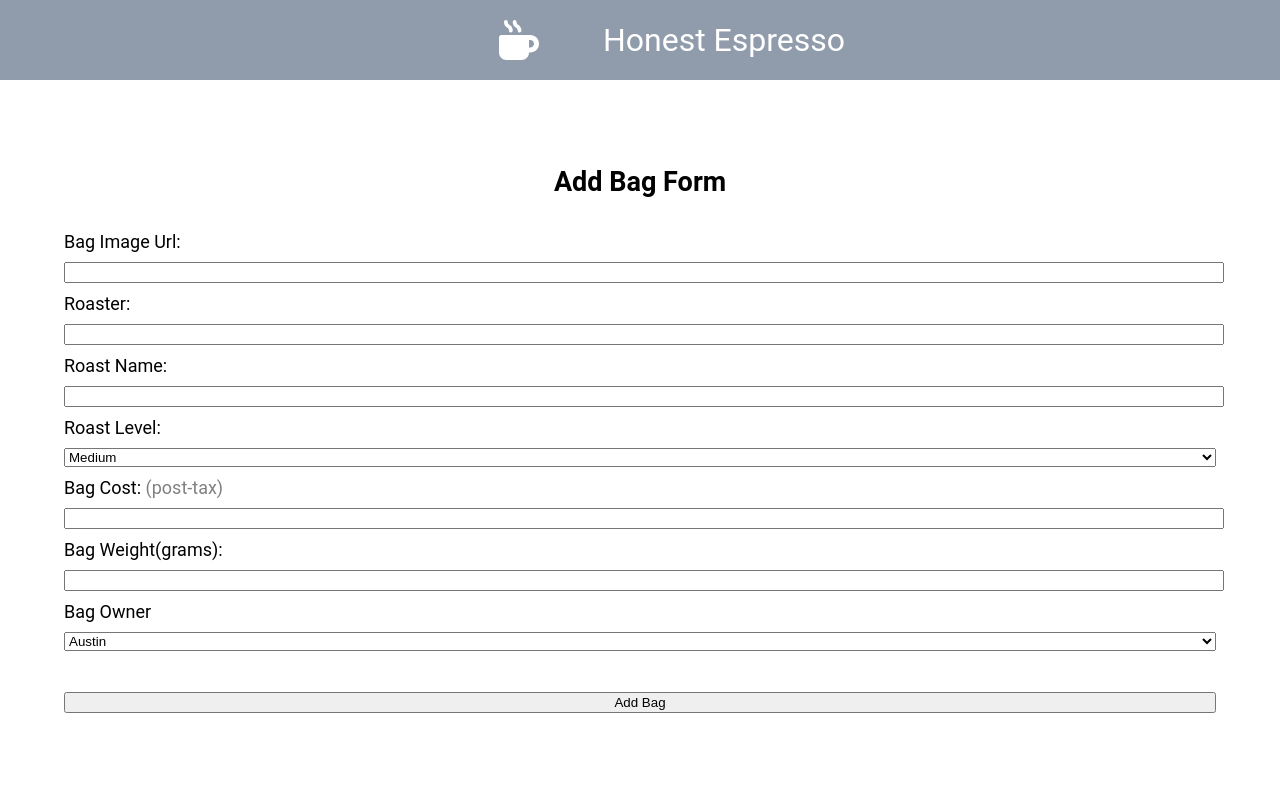
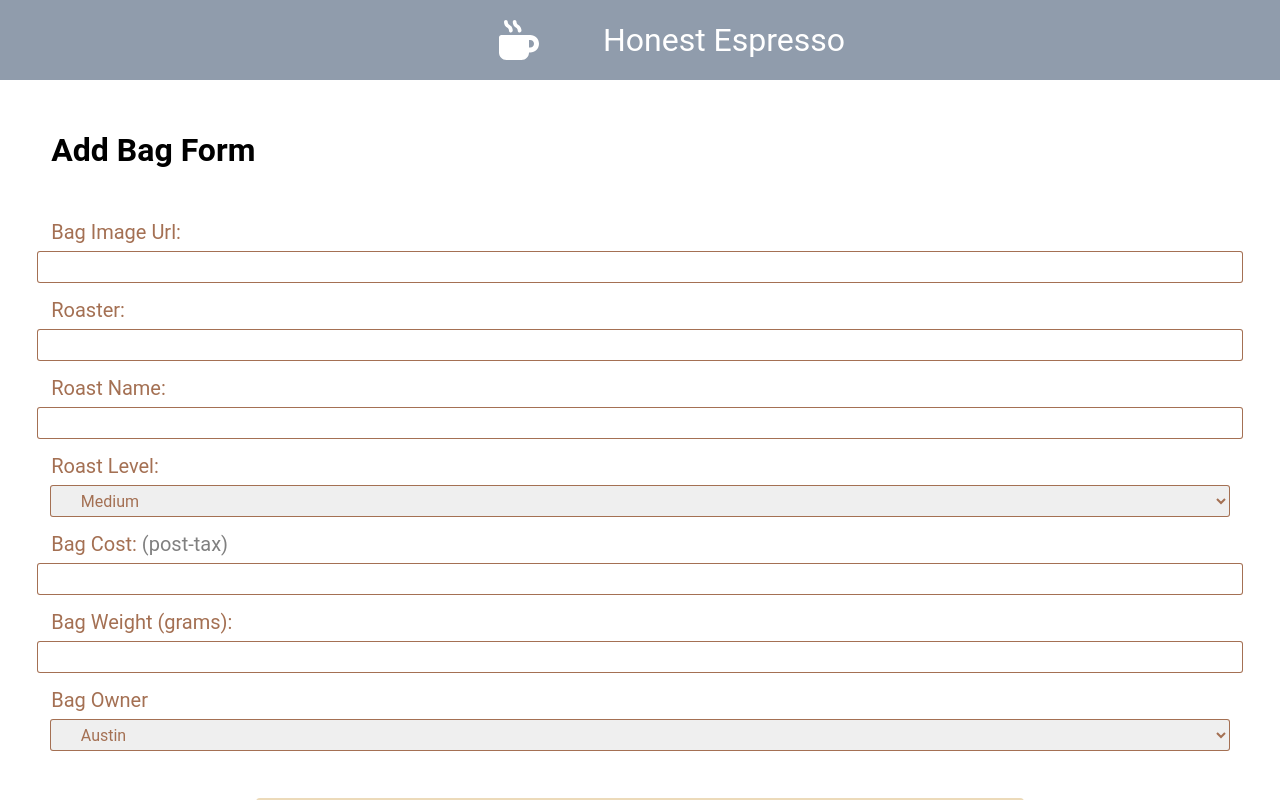
Before and after one commit to officialdavidtaylor/honest-espresso, a Next.js app: page /add-bag in a window 1280 px wide. Built offline with nearby package versions, Linux system fonts and the light colour scheme.

Commit message:
Index and add-bag styling update

```diff
--- a/pages/add-bag.module.css
+++ b/pages/add-bag.module.css
@@ -1,14 +1,93 @@
+.container {
+  width: 100vw;
+  overflow: auto;
+}
+
 .formContainer {
-  width: 90vw;
-  margin: 5vw;
+  width: 100%;
   display: flex;
   flex-direction: column;
   align-items: center;
+  justify-content: flex-start;
 
   font-family: Roboto, sans-serif;
   font-style: normal;
   font-weight: normal;
   font-size: 18px;
+  text-align: left;
+}
+
+.h2Text {
+  text-decoration: none;
+
+  margin: 4vw;
+
+  font-family: Roboto, sans-serif;
+  font-size: 32px;
+  color: black;
+}
+
+.titleText {
+  margin: 0px;
+  margin-left: 4vw;
+  margin-right: 4vw;
+  margin-bottom: 1vh;
+
+  width: 92vw;
+
+  color: #A47053;
+
+  font-family: Roboto, sans-serif;
+  font-size: 20px;
+}
+
+.textInputBox {
+  margin: 0px;
+  margin-left: 4vw;
+  margin-right: 4vw;
+  margin-bottom: 2vh;
+
+  padding: 0px;
+  padding-left: 2vw;
+
+  height: 30px;
+  width: 92vw;
+
+  color: #A47053;
+
+  font-family: Roboto, sans-serif;
+  font-size: 16px;
+
+  border-radius: 2px;
+  border-style: none;
+  box-shadow: 0px 0px 0px 1px #A47053;
+
+  display: flex;
+  align-items: center;
+  justify-content: left;
+}
+
+.buttonStyle {
+  height: 50px;
+  width: 60%;
+
+  margin-bottom: 4vh;
+  margin-top: 4vh;
+
+  background-color: #ECDAB9;
+
+  font-family: Roboto, sans-serif;
+  font-size: 32px;
+  color: #A47053;
+
+  display: flex;
+  flex-direction: row;
+  justify-content: center;
+  align-items: center;
+  text-align: center;
+
+  border-radius: 4px;
+  border-style: none;
 }
 
 .bagCost:valid {
--- a/pages/add-bag.tsx
+++ b/pages/add-bag.tsx
@@ -31,7 +31,7 @@ const AddBagMutation = gql`
   }
 `;
 
-interface Props {}
+interface Props { }
 
 interface FormValues {
   imageUrl: string;
@@ -42,11 +42,6 @@ interface FormValues {
   bagWeight: string;
   bagOwnerId: string;
 }
-
-const style = {
-  width: "100%",
-  margin: "10px 0",
-};
 
 const AddBagPage = (props: Props) => {
   const [addBagMutation, addBagProperties] = useMutation(AddBagMutation);
@@ -65,74 +60,74 @@ const AddBagPage = (props: Props) => {
   console.log({ addBagProperties });
 
   return (
-    <div className={styles.formContainer}>
-      <h2>Add Bag Form</h2>
-      <form onSubmit={handleSubmit(onSubmit)} style={style}>
-        <label>Bag Image Url:</label>
-        <br />
+    <div className={styles.container}>
+      <h2 className={styles.h2Text}>Add Bag Form</h2>
+      <form onSubmit={handleSubmit(onSubmit)} className={styles.formContainer}>
+        <label className={styles.titleText}>Bag Image Url:</label>
         <input
           type='url'
           {...register("imageUrl", { required: true })}
-          style={style}
+          className={styles.textInputBox}
         />
-        <br />
-        <label>Roaster:</label>
-        <br />
+
+        <label className={styles.titleText}>Roaster:</label>
         <input
           type='text'
           {...register("roaster", { required: true })}
-          style={style}
+          className={styles.textInputBox}
         />
-        <br />
-        <label>Roast Name:</label>
-        <br />
+
+        <label className={styles.titleText}>Roast Name:</label>
         <input
           type='text'
           {...register("roastName", { required: true })}
-          style={style}
+          className={styles.textInputBox}
         />
-        <br />
-        <label>Roast Level:</label>
-        <br />
+
+        <label className={styles.titleText}>Roast Level:</label>
+
         <select
-          className='selectList'
-          style={style}
+          className={styles.textInputBox}
           {...register("roastLevel", { required: true })}
         >
           <option value='light'>Light</option>
           <option value='medium'>Medium</option>
           <option value='dark'>Dark</option>
         </select>
-        <br />
-        <label>
+
+        <label className={styles.titleText}>
           Bag Cost: <span style={{ color: "gray" }}>(post-tax)</span>
         </label>
-        <br />
+
         <input
           type='text'
-          style={style}
+          className={styles.textInputBox}
           {...register("bagCost", { required: true })}
         />
-        <br />
-        <label>Bag Weight(grams):</label>
-        <br />
+
+        <label className={styles.titleText}>Bag Weight (grams):</label>
+
         <input
           type='number'
-          style={style}
+          className={styles.textInputBox}
           {...register("bagWeight", { required: true })}
         />
-        <br />
-        <label>Bag Owner</label>
-        <br />
-        <select style={style} {...register("bagOwnerId", { required: true })}>
+
+        <label className={styles.titleText}>Bag Owner</label>
+
+        <select
+          className={styles.textInputBox}
+          {...register("bagOwnerId",
+            { required: true })}
+        >
           <option value='1'>Austin</option>
           <option value='2'>David</option>
         </select>
-        <br />
-        <br />
+
+
         <button
           type='submit'
-          style={style}
+          className={styles.buttonStyle}
           disabled={addBagProperties.loading || addBagProperties.called}
         >
           {addBagProperties.loading ? "Loading..." : "Add Bag"}
--- /dev/null
+++ b/pages/index.module.css
@@ -0,0 +1,35 @@
+.container {
+  width: 90vw;
+  margin: 5vw;
+
+  display: flex;
+  flex-direction: column;
+  align-items: center;
+  justify-content: center;
+}
+
+.linkStyle {
+  text-decoration: none;
+}
+
+.buttonStyle {
+  height: 40px;
+  width: 50vw;
+
+  margin: 2vh;
+  padding: 2vh;
+
+  background-color: #ECDAB9;
+
+  font-family: Roboto, sans-serif;
+  font-size: 32px;
+  color: #A47053;
+
+  display: flex;
+  flex-direction: row;
+  justify-content: center;
+  align-items: center;
+  text-align: center;
+
+  border-radius: 4px;
+}
```
Also changed, not shown: pages/index.tsx (+8 -15 lines).
